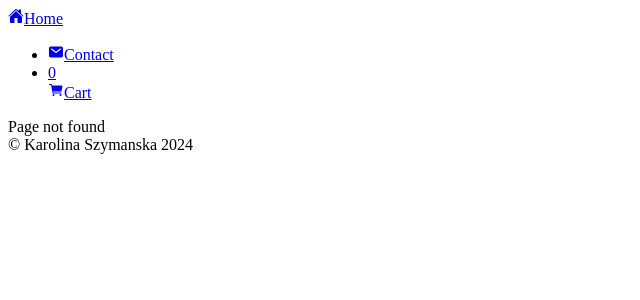
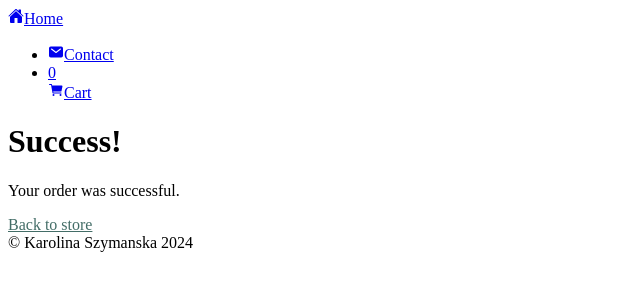
Before and after one commit to karolina-szymanska/javascript-frameworks-ca, a React (Create React App) app: page /success in a window 1280 px wide. Before the commit this address had no page. Shown: the top 300 px of the page, without its empty margins (0-640 px from the left). Built offline with nearby package versions, Linux system fonts and the light colour scheme.

Commit message:
added Success page

```diff
--- a/src/App.js
+++ b/src/App.js
@@ -6,6 +6,7 @@ import HomePage from "./components/pages/index";
 import ProductPage from "./components/pages/product";
 import CartPage from "./components/pages/cart";
 import ContactPage from "./components/pages/contact";
+import SuccessPage from "./components/pages/success";
 
 function Header() {
   return (
@@ -45,6 +46,10 @@ function Product() {
   return <ProductPage />;
 }
 
+function Success() {
+  return <SuccessPage />;
+}
+
 function RouteNotFound() {
   return <div>Page not found</div>;
 }
@@ -59,7 +64,7 @@ function App() {
           <Route path="cart" element={<Cart />} />
           <Route path="product/:id" element={<Product />} />
           <Route path="*" element={<RouteNotFound />} />
-          {/* <Route path="success" element={<Success />} /> */}
+          <Route path="success" element={<Success />} />
         </Route>
       </Routes>
     </div>
--- /dev/null
+++ b/src/components/pages/success.jsx
@@ -0,0 +1,16 @@
+import React from "react";
+import { BackLink } from "../styles/success.styles";
+
+function SuccessPage() {
+  return (
+    <main id="success">
+      <div className="container">
+        <h1>Success!</h1>
+        <p>Your order was successful.</p>
+        <BackLink to="/">Back to store</BackLink>
+      </div>
+    </main>
+  );
+}
+
+export default SuccessPage;
--- /dev/null
+++ b/src/components/styles/success.styles.js
@@ -0,0 +1,6 @@
+import styled from "styled-components";
+import { Link } from "react-router-dom";
+
+export const BackLink = styled(Link)`
+  color: #436d67;
+`;
```
